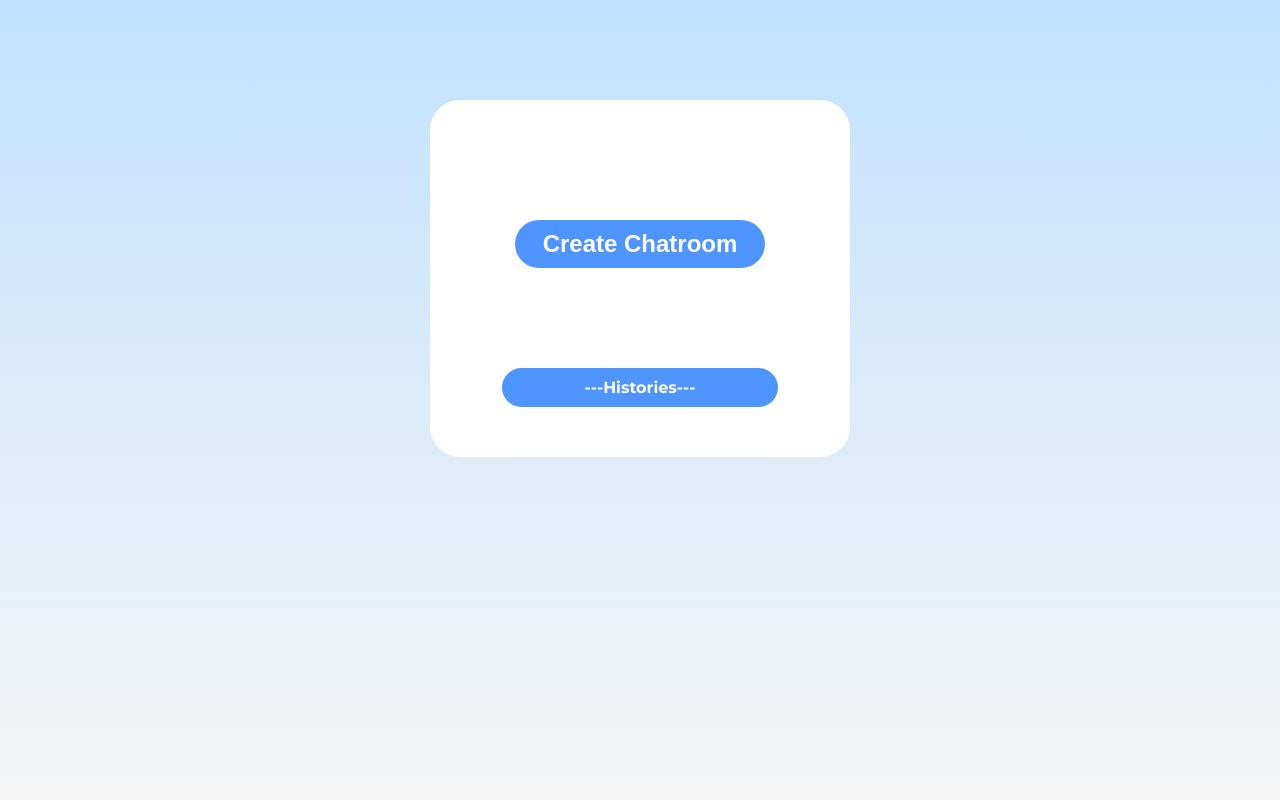
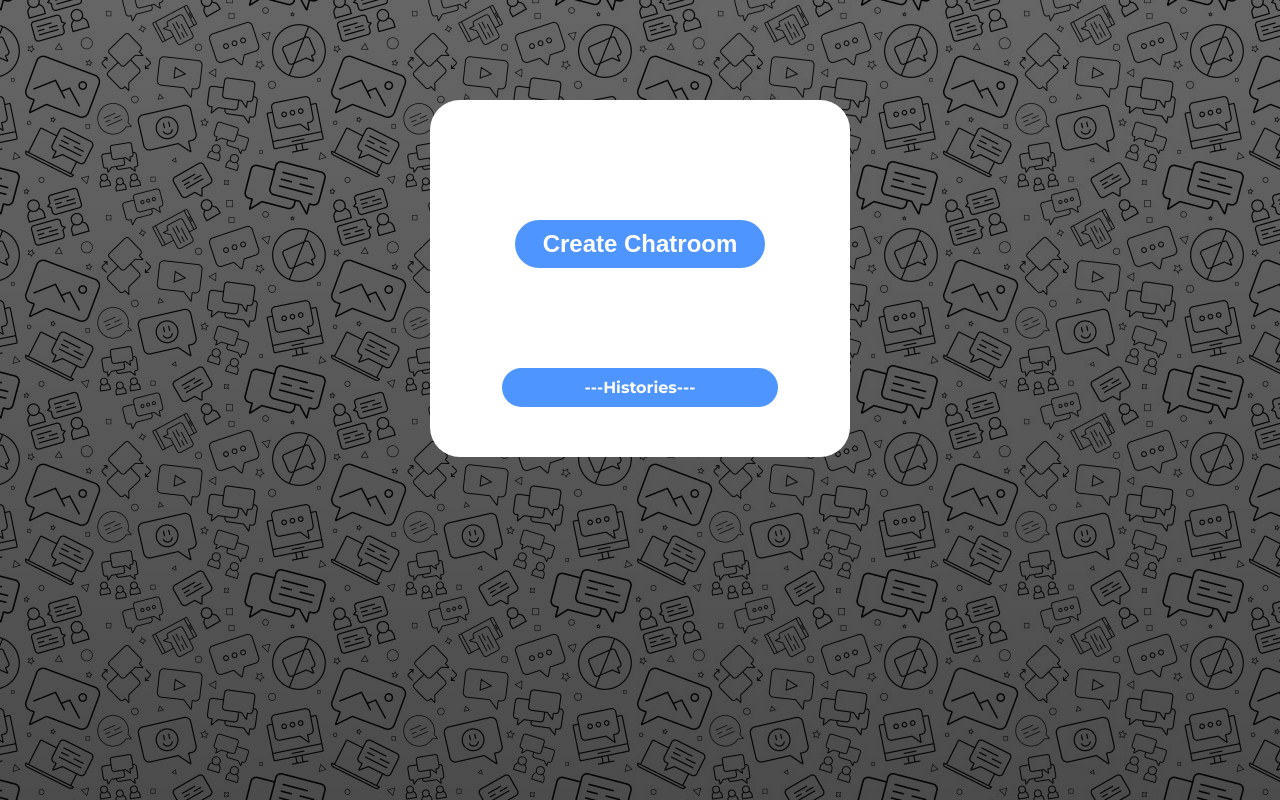
Before and after one commit to TheStanOrz/ChatRoom, a website built with Vite: page index.html in a window 1280 px wide. Built offline with nearby package versions, Linux system fonts and the light colour scheme; some packages are replaced by stand-ins of ours; no server answers.

Commit message:
change background image

```diff
--- a/style.css
+++ b/style.css
@@ -5,7 +5,8 @@
 body{
   margin: 0;
   min-height: calc(100vh - 100px);
-  background: linear-gradient(180deg,#c1e1ff 0%,#f5f5f5 100%);
+  background-image: linear-gradient(rgba(0,0,0,0.6),rgba(0,0,0,0.7)),url("./public/bg.jpg");
+
   font-family: "Montserrat",sans-serif;
 }
 .show-user{
```
Also changed, not shown: public/bg.jpg (added).
